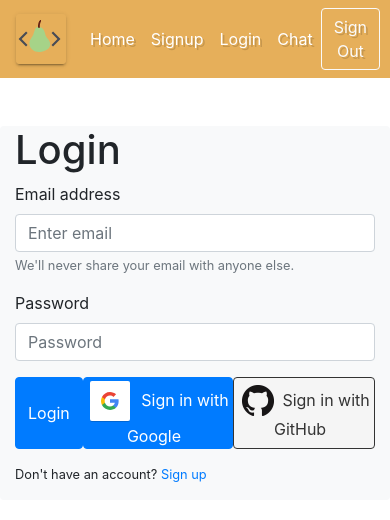
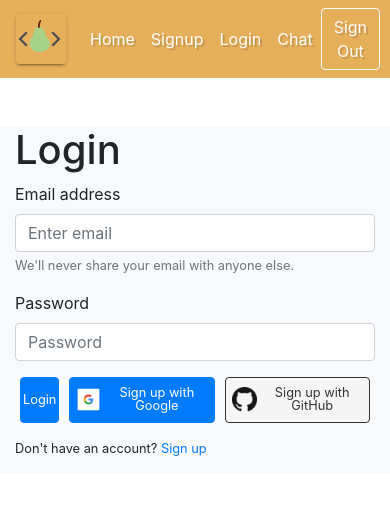
Before and after one commit to plooney81/pair, a React (Create React App) app: page /login in a window 390 px wide. Shown: the top 520 px of the page. Built offline with nearby package versions, Linux system fonts and the light colour scheme; no server answers.

Commit message:
responsive for home signup and login page

```diff
--- a/src/App.js
+++ b/src/App.js
@@ -19,7 +19,6 @@ export default function App() {
   const dispatch = useDispatch();
 
   useEffect(() => {
-    console.log(auth().currentUser)
      auth().onAuthStateChanged(function(user) {
         if (user) {
           const {displayName, email, uid} = user
--- a/src/components/MessageForm.js
+++ b/src/components/MessageForm.js
@@ -59,7 +59,7 @@ export default function MessageForm() {
             )}
             <Form onSubmit={handleSubmit} className={"d-flex flex-column message-form"} style={{backgroundColor: toggleFormColor}}>
                 <Form.Group>
-                    <Form.Control className="text-input" as="textarea" value={content} rows={1} placeholder={`Message to @${currentGroup.name}`} onChange={(e)=>{setContent(e.target.value)}}></Form.Control>
+                    <Form.Control className="text-input" as="textarea" value={content} rows={2} placeholder={`Message to @${currentGroup.name}`} onChange={(e)=>{setContent(e.target.value)}}></Form.Control>
                 </Form.Group>
                 <div className="d-flex justify-content-between icons-group">
                     <div className="first-btn-group d-flex">
--- a/src/components/SideBar.js
+++ b/src/components/SideBar.js
@@ -55,8 +55,8 @@ export default function SideBar() {
 
     return (
         <div style={{width: '30vw'}}>
-            <Card style={{height: 'calc(100vh - 56px)', width: '30vw', overflow: 'auto'}} className="sidebar-card">
-                <Card.Header>Channel</Card.Header>
+            <Card style={{height: 'calc(100vh - 76px)', width: '30vw', overflow: 'auto'}} className="sidebar-card">
+                <Card.Header style={{height: `64px`}}>Channel</Card.Header>
                 <Card.Body>
                     <Card.Text>
                         <h3>Current Groups</h3>
--- a/src/pages/Home.js
+++ b/src/pages/Home.js
@@ -1,11 +1,30 @@
-import React from 'react'
+import React, { useEffect, useState } from 'react'
 import pairLogoGif from '../img/pairLogo.gif';
 
 export default function Home() {
+    //? Responsiveness addition
+    const [windowWidth, setWindowWidth] = useState(null)
+    const mediaQuery = {
+        desktop: 1200,
+        tablet: 768,
+        phone: 576
+    }
+
+    useEffect(() => {
+        window.addEventListener('resize', () => {
+            setWindowWidth(document.body.clientWidth)
+        })
+    }, [])
+
+    const responsivePic = {
+        width: windowWidth < mediaQuery.phone ? '100%' : '50%',
+        borderRadius: '.25rem'
+    }
+
     return (
         <div>
             <div className="d-flex justify-content-center">
-                <img src={pairLogoGif} alt="Pair Logo gif" style={{borderRadius: '.25rem'}} className="mt-5 logo-gif"/>
+                <img src={pairLogoGif} alt="Pair Logo gif" style={responsivePic} className="mt-5 logo-gif"/>
             </div>
             <div className="d-flex flex-column align-items-center">
                 <h1>Welcome to Pair</h1>
--- a/src/pages/Login.js
+++ b/src/pages/Login.js
@@ -1,4 +1,4 @@
-import React, { useState } from 'react';
+import React, { useEffect, useState } from 'react';
 import { signin, signInWithGoogle, signInWithGitHub } from '../helpers/auth';
 import { Form, Button, Container } from 'react-bootstrap';
 import { useDispatch } from 'react-redux';
@@ -15,6 +15,51 @@ export default function Login() {
     const history = useHistory();
     const chatLocation = { pathname: '/chat', state: {fromLogin: true}}
     const dispatch = useDispatch();
+
+        //? Responsiveness addition
+        const [windowWidth, setWindowWidth] = useState(null)
+        const mediaQuery = {
+            desktop: 1200,
+            tablet: 768,
+            phone: 576
+        }
+
+        useEffect(() => {
+            window.addEventListener('resize', () => {
+                setWindowWidth(document.body.clientWidth)
+            })
+        }, [])
+
+        let [padding, fontSize, lineHeight, width, height, marginLeft, marginRight] = ['', '', '', '32px', '32px', '0', '0'];
+
+        if(windowWidth < mediaQuery.phone){
+            padding = '1px 2px'
+            fontSize = '80%'
+            lineHeight = '1'
+            width = '25px'
+            height = '25px'
+            marginLeft = '5px'
+            marginRight = '5px'
+        }else if(windowWidth > mediaQuery.phone && windowWidth < mediaQuery.tablet){
+            padding = '2px 4px'
+            fontSize = '80%'
+            lineHeight = '1'
+        }else{
+            padding = '4px 9px'
+            fontSize = '90%'
+            lineHeight = '1.2'
+        }
+
+        const responsiveButtonStyle = {padding, fontSize, lineHeight, marginLeft, marginRight}
+
+        const responsiveGitHubButton = {
+            padding, fontSize, lineHeight, marginLeft, marginRight,
+            backgroundColor: '#f5f5f5',
+            color: "#333",
+            borderColor: '#333',
+        }
+
+        const responsiveLogoImgStyle = {width, height}
 
     const handleSubmit = async (e) => {
         e.preventDefault();
@@ -85,17 +130,16 @@ export default function Login() {
                     </Form.Text>
                 )}
                 <div className="d-flex justify-content-around mb-3">
-                    <Button variant="primary" type="submit">
+                    <Button type="submit" className='signup-button' style={responsiveButtonStyle}>
                         Login
                     </Button>
-                    <Button variant="primary" onClick={googleSignIn} style={{padding: '0'}}>
-                        <img src={googleLogo} alt="Google Logo"></img>
-                        <span className="m-2">Sign in with Google</span>
+                    <Button variant="primary" className="d-flex justify-content-around align-items-center" onClick={googleSignIn} style={responsiveButtonStyle}>
+                        <img src={googleLogo} alt="Google Logo" style={responsiveLogoImgStyle} className="ml-1"></img>
+                        <span className="m-2">Sign up with Google</span>
                     </Button>
-                    <Button variant="primary" onClick={gitHubSignIn}
-                    style={{padding: '0', backgroundColor: '#f5f5f5', color: "#333", borderColor: '#333'}}>
-                        <img src={githubLogo} alt="GitHub Logo" className="ml-1"></img>
-                        <span className="m-2">Sign in with GitHub</span>
+                    <Button variant="primary" onClick={gitHubSignIn} className="d-flex justify-content-around align-items-center" style={responsiveGitHubButton}>
+                        <img src={githubLogo} alt="GitHub Logo" className="ml-1" style={responsiveLogoImgStyle}></img>
+                        <span className="m-2">Sign up with GitHub</span>
                     </Button>
                 </div>
                 <Form.Text className="danger pb-3">
--- a/src/pages/SignUp.js
+++ b/src/pages/SignUp.js
@@ -1,4 +1,4 @@
-import React, { useState } from 'react';
+import React, { useEffect, useState } from 'react';
 import { Form, Button, Container } from 'react-bootstrap';
 import { Link, useHistory } from 'react-router-dom';
 import googleLogo from './google.svg';
@@ -20,6 +20,50 @@ export default function SignUp() {
     const chatLocation = { pathname: '/chat', state: {fromLogin: true}}
     const dispatch = useDispatch()
 
+    //? Responsiveness addition
+    const [windowWidth, setWindowWidth] = useState(null)
+    const mediaQuery = {
+        desktop: 1200,
+        tablet: 768,
+        phone: 576
+    }
+
+    useEffect(() => {
+        window.addEventListener('resize', () => {
+            setWindowWidth(document.body.clientWidth)
+        })
+    }, [])
+
+    let [padding, fontSize, lineHeight, width, height, marginLeft, marginRight] = ['', '', '', '32px', '32px', '0', '0'];
+
+    if(windowWidth < mediaQuery.phone){
+        padding = '1px 2px'
+        fontSize = '80%'
+        lineHeight = '1'
+        width = '25px'
+        height = '25px'
+        marginLeft = '5px'
+        marginRight = '5px'
+    }else if(windowWidth > mediaQuery.phone && windowWidth < mediaQuery.tablet){
+        padding = '2px 4px'
+        fontSize = '80%'
+        lineHeight = '1'
+    }else{
+        padding = '4px 9px'
+        fontSize = '90%'
+        lineHeight = '1.2'
+    }
+
+    const responsiveButtonStyle = {padding, fontSize, lineHeight, marginLeft, marginRight}
+
+    const responsiveGitHubButton = {
+        padding, fontSize, lineHeight, marginLeft, marginRight,
+        backgroundColor: '#f5f5f5',
+        color: "#333",
+        borderColor: '#333',
+    }
+
+    const responsiveLogoImgStyle = {width, height}
 
     const handleSubmit = async (e) => {
         e.preventDefault();
@@ -82,7 +126,7 @@ export default function SignUp() {
     }
 
     return (
-        <Container className="mt-5 signup-form-container">
+        <Container className="mt-5 signup-form-container" >
             <h1>Sign Up</h1>
             <Form onSubmit={handleSubmit}>
                 <Form.Group controlId="formBasicEmail">
@@ -103,16 +147,15 @@ export default function SignUp() {
                     </Form.Text>
                 )}
                 <div className="d-flex justify-content-around mb-3">
-                    <Button type="submit" className='signup-button'>
+                    <Button type="submit" className='signup-button' style={responsiveButtonStyle}>
                         Sign Up
                     </Button>
-                    <Button variant="primary" onClick={googleSignIn} style={{padding: '0'}}>
-                        <img src={googleLogo} alt="Google Logo"></img>
+                    <Button variant="primary" className="d-flex justify-content-around align-items-center" onClick={googleSignIn} style={responsiveButtonStyle}>
+                        <img src={googleLogo} alt="Google Logo" style={responsiveLogoImgStyle} className="ml-1"></img>
                         <span className="m-2">Sign up with Google</span>
                     </Button>
-                    <Button variant="primary" onClick={gitHubSignIn}
-                    style={{padding: '0', backgroundColor: '#f5f5f5', color: "#333", borderColor: '#333'}}>
-                        <img src={githubLogo} alt="GitHub Logo" className="ml-1"></img>
+                    <Button variant="primary" onClick={gitHubSignIn} className="d-flex justify-content-around align-items-center" style={responsiveGitHubButton}>
+                        <img src={githubLogo} alt="GitHub Logo" className="ml-1" style={responsiveLogoImgStyle}></img>
                         <span className="m-2">Sign up with GitHub</span>
                     </Button>
                 </div>
```
Also changed, not shown: src/pages/Chat.js (+19 -12 lines).
